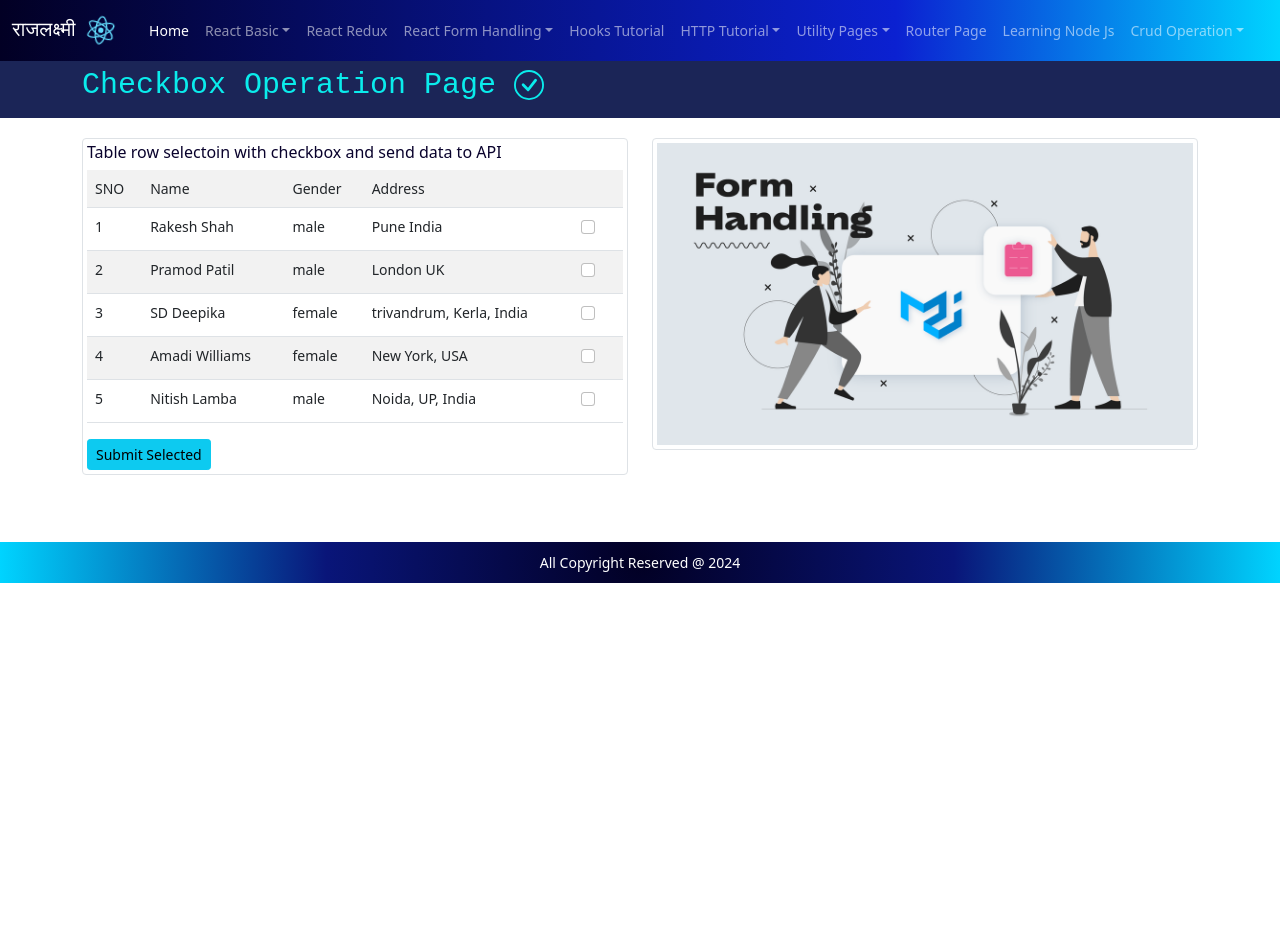
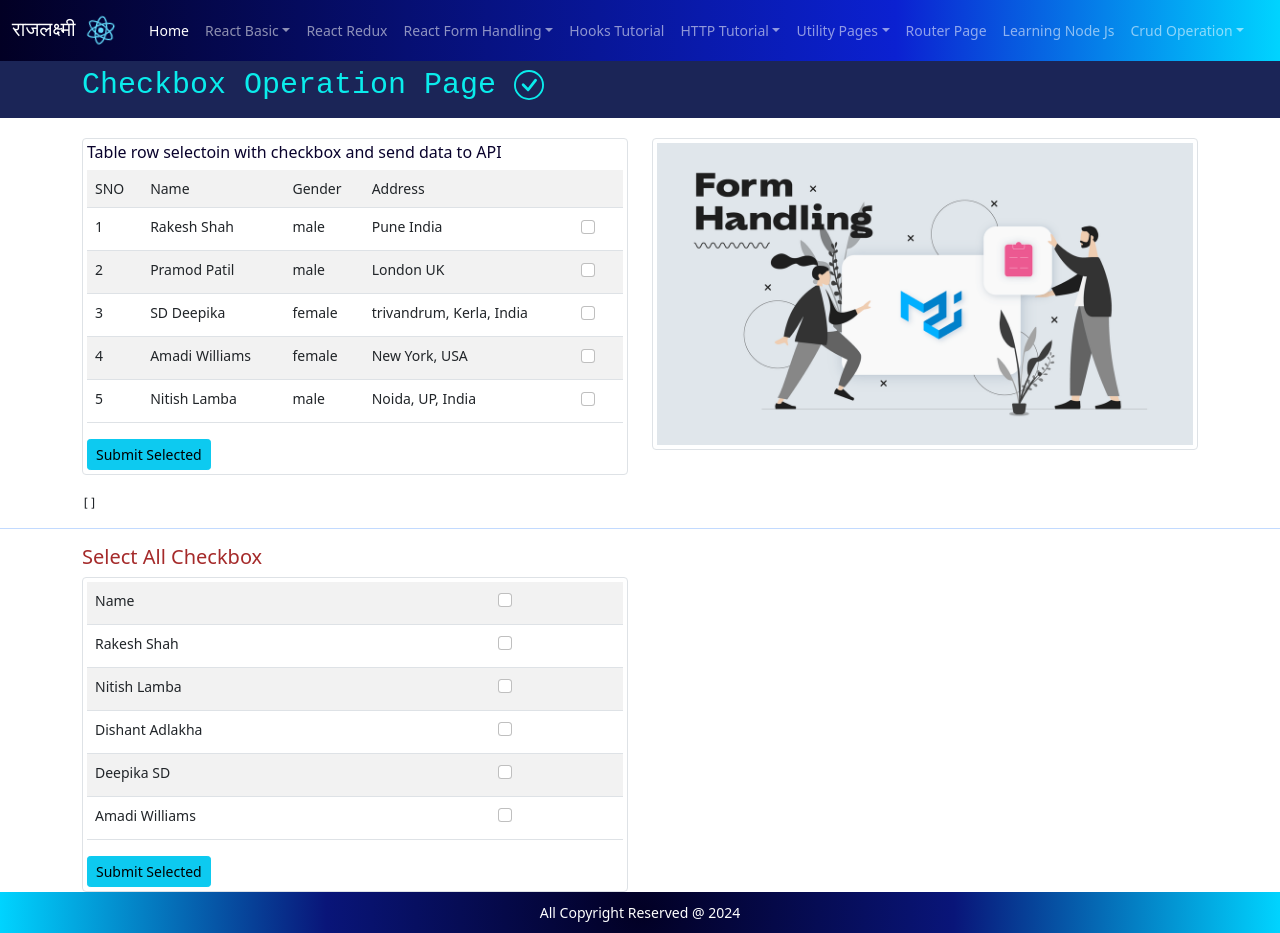
Before and after one commit to rakesh4288/Raj-Lakshmi-React, a React (Create React App) app: page /checkbox-operation-in-react in a window 1280 px wide. Before the commit the page ends 800 px from the top, so only its background shows below. Built offline with nearby package versions, Linux system fonts and the light colour scheme.

Commit message:
fix(selectAllCheckbox): Modified select all checkbox

```diff
--- /dev/null
+++ b/src/Components/SelectAllCheckbox.js
@@ -0,0 +1,107 @@
+import React, { useEffect, useState } from "react";
+
+const userData = [
+    {
+        name: 'Rakesh Shah'
+    },
+    {
+        name: 'Nitish Lamba'
+    },
+    {
+        name: 'Dishant Adlakha'
+    },
+    {
+        name: 'Deepika SD'
+    },
+    {
+        name: 'Amadi Williams'
+    },
+]
+
+const SelectAllCheckbox = () => {
+    const [users, setUsers] = useState([]);
+    const [selectedRow, setSelectedRow] = useState([]);
+
+    useEffect(() => {
+        setUsers(userData);
+    }, []);
+
+
+    const checkboxHandler = (e) => {
+        // console.log('checkboxHandler =', e.target);
+        const { name, checked } = e.target;
+        // console.log('checkboxHandler name =', name);
+        // console.log('checkboxHandler checked =', checked);
+
+
+        if(name === "selectAllCheckbox") {
+            let tempUser = users.map((user) => {
+                return {...user, isChecked: checked}
+            });
+            setUsers(tempUser);
+        } else {
+            let tempUser = users.map((user) =>
+                user.name === name ? { ...user, isChecked: checked } : user
+            );
+            setUsers(tempUser);
+        }
+    }
+    console.log('setUsers =', users);
+    const handleSubmit = (e) => {
+        e.preventDefault();
+        // console.log('selectedRow =', selectedRow);
+    }
+    return (
+        <form className="img-thumbnail" onSubmit={handleSubmit}>
+            <table className="table table-striped">
+                <tbody>
+                    <tr>
+                        <td>Name</td>
+                        <td>
+                            <div className="form-check">
+                                <input
+                                    type="checkbox"
+                                    id="selectAllCheck"
+                                    className="form-check-input"
+                                    name="selectAllCheckbox"
+                                    checked={users.filter((user) => user?.isChecked !== true).length < 1}
+                                    onChange={checkboxHandler}
+                                />
+                                <label className="form-check-label" htmlFor="selectAllCheck">
+                                    &nbsp;
+                                </label>
+                            </div>
+                        </td>
+                    </tr>
+                    {
+                        users && users.map((user, index) => {
+                            return (
+                                <tr key={index}>
+                                    <td>{user.name}</td>
+                                    <td>
+                                        <div className="form-check">
+                                            <input
+                                                type="checkbox"
+                                                id={`row-index${index + 1}`}
+                                                className="form-check-input"
+                                                name={user.name}
+                                                checked={user.isChecked || false}
+                                                onChange={checkboxHandler}
+                                            />
+                                            <label className="form-check-label" htmlFor={`row-index${index + 1}`}>
+                                                &nbsp;
+                                            </label>
+                                        </div>
+                                    </td>
+                                </tr>
+                            )
+                        })
+                    }
+                </tbody>
+            </table>
+            <button className="btn btn-info btn-sm" type="submit">Submit Selected</button>
+        </form>
+    )
+}
+
+export default SelectAllCheckbox;
--- a/src/Pages/CheckboxOperationPage.jsx
+++ b/src/Pages/CheckboxOperationPage.jsx
@@ -1,6 +1,7 @@
 import React, {useState} from "react";
 import * as Icon from 'react-bootstrap-icons';
 import AppImages from "../Assets";
+import SelectAllCheckbox from "../Components/SelectAllCheckbox";
 
 const employees = [
     {
@@ -117,6 +118,26 @@ const CheckboxOperationPage = () => {
                             </p>
                         </div>
                     </div>
+
+                    <pre>
+                        <br/>
+                        {
+                            JSON.stringify(selectedRow, undefined, 2)
+                        }
+                    </pre>
+                </div>
+            </section>
+
+            <hr className="bg-primary"/>
+
+            <section>
+                <div className="container">
+                    <div className="row">
+                        <div className="col-md-6">
+                            <h5>Select All Checkbox</h5>
+                            <SelectAllCheckbox />
+                        </div>
+                    </div>
                 </div>
             </section>
         </div>
```
Also changed, not shown: src/Components/CheckboxRowSelection.js (deleted, +0 -98 lines).
